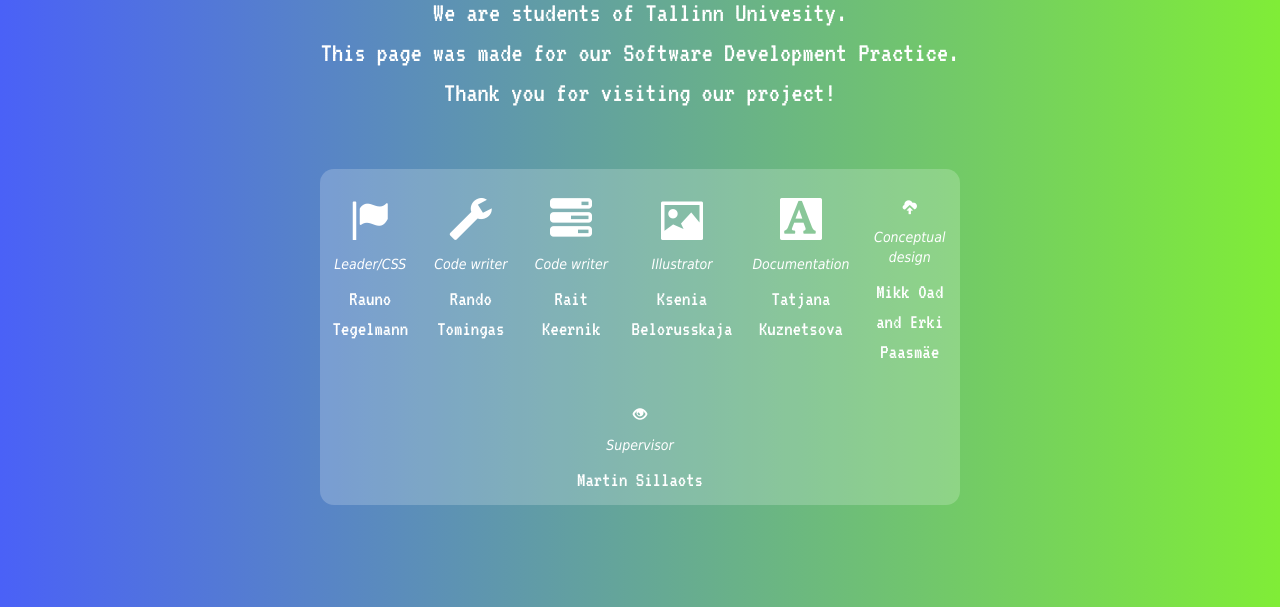
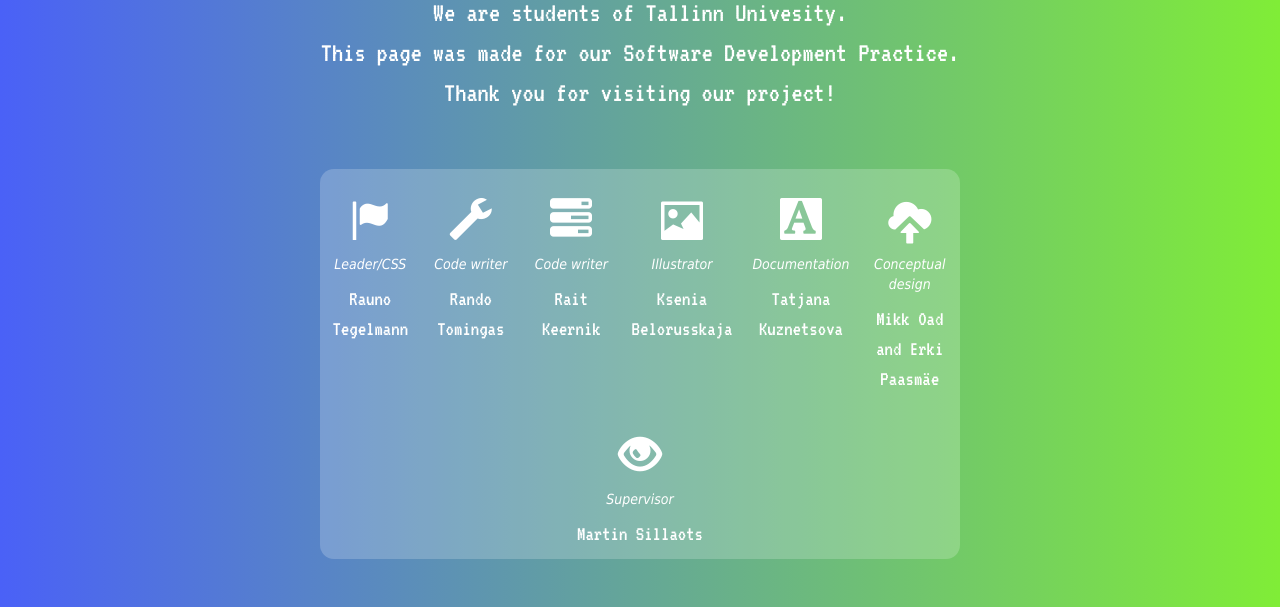
Before and after one commit to RaunoT/MonsterBuilder, a PHP site: page /page/index.html in a window 1280 px wide. Shown: the part 193-800 px from the top of the page. Run offline with PHP 8.4, Linux system fonts and the light colour scheme; some libraries are stand-ins or nearby versions; some web fonts are replaced.

Commit message:
Icons of extra contributors same size as others.

```diff
--- a/css/style.css
+++ b/css/style.css
@@ -191,6 +191,8 @@ img {
 .glyphicon.glyphicon-tasks{font-size:300%;}
 .glyphicon.glyphicon-picture{font-size:300%;}
 .glyphicon.glyphicon-text-background{font-size:300%;}
+.glyphicon.glyphicon-cloud-upload{font-size:300%;}
+.glyphicon.glyphicon-eye-open{font-size:300%;}
 
 /*Text for developerstable*/
 /*Person subject*/
```
